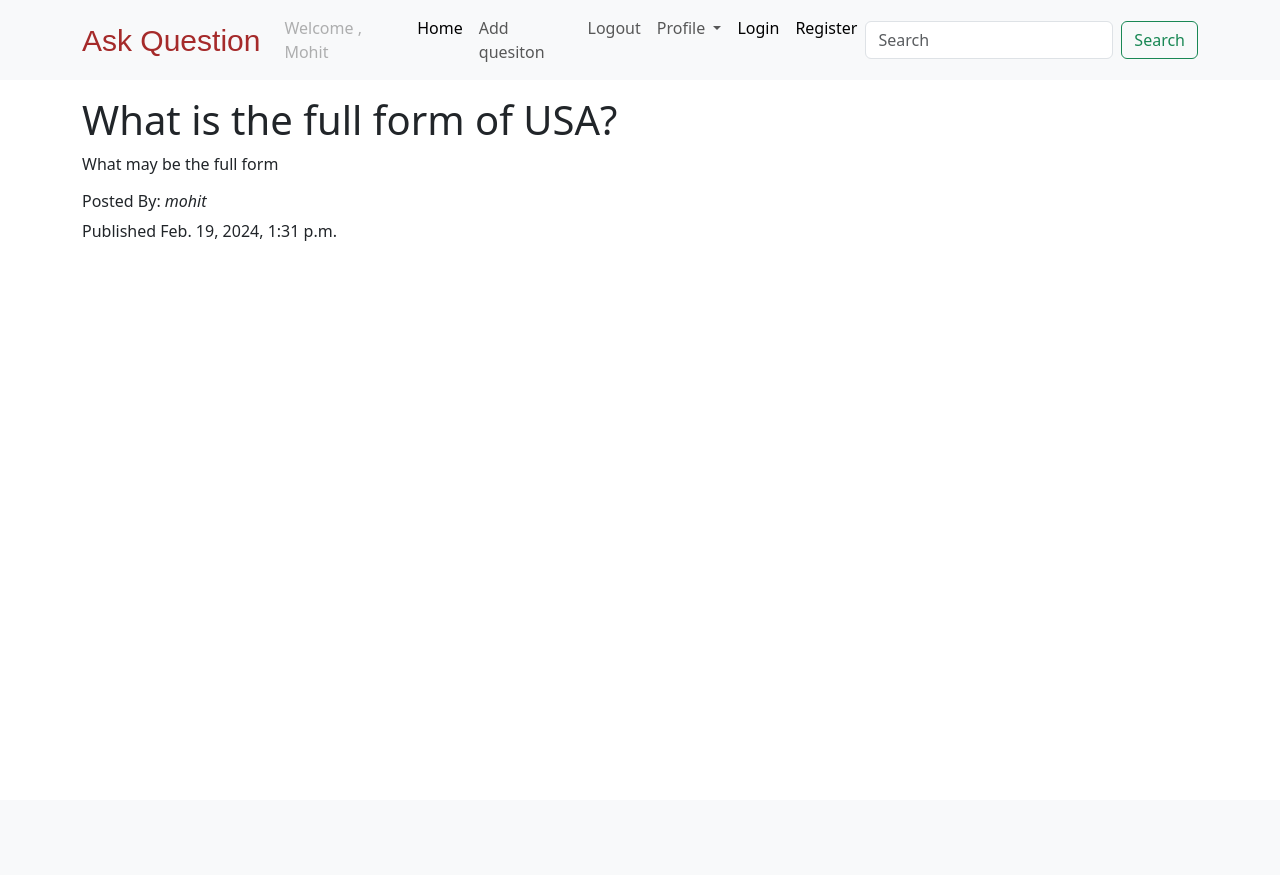
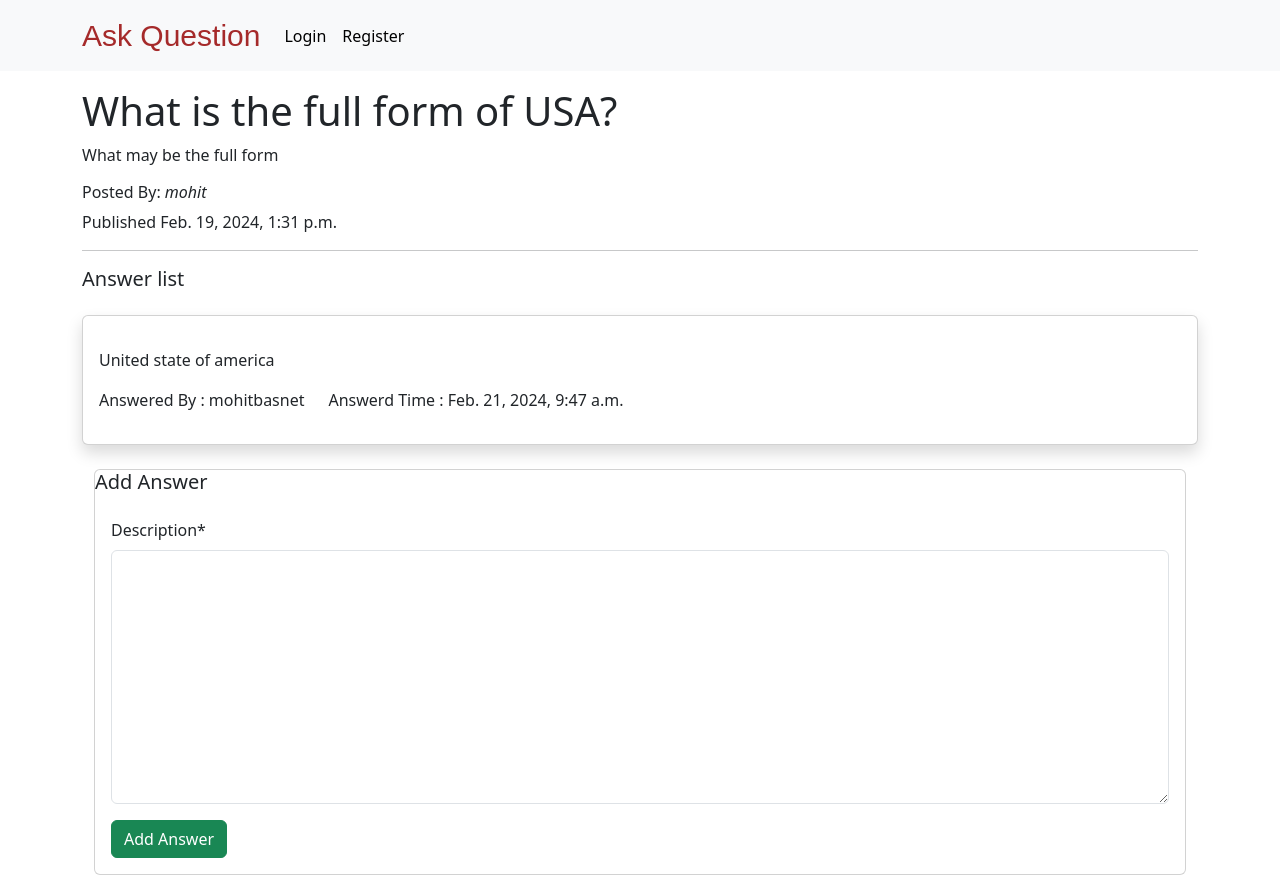
Before and after one commit to Mohitbasnet/QNA-APP-DJANGO, a Django app: a page that uses templates/navbar.html in a window 1280 px wide. Before the commit the page ends 241 px from the top, so only its background shows below. Run offline with Django 5.2, Linux system fonts and the light colour scheme; data comes from the database, SQL or seed files in the repository; both versions use the stored data as it was after the commit; some libraries are stand-ins or nearby versions.

Commit message:
Added answer giving funtionality

```diff
--- a/questions/forms.py
+++ b/questions/forms.py
@@ -1,6 +1,7 @@
 from django import forms
 from django.contrib.auth import get_user_model
-
+from . models import Question,Answer
+from django.forms import ModelForm
 User = get_user_model()
 
 class UserRegistrationForm(forms.ModelForm):
@@ -17,3 +18,14 @@ class UserRegistrationForm(forms.ModelForm):
             raise forms.ValidationError("Password doesn't match")
 
             return cd['password2']
+
+class QuestionRegistrationForm(ModelForm):
+    class Meta:
+        model = Question
+        fields = ('title','body')
+
+
+class AnswerForm(ModelForm):
+    class Meta:
+        model = Answer
+        fields = ('description',)
--- a/questions/models.py
+++ b/questions/models.py
@@ -10,13 +10,13 @@ class Question(models.Model):
     slug = models.SlugField(max_length=250, unique=True)
     author = models.ForeignKey(settings.AUTH_USER_MODEL,
                                on_delete=models.CASCADE,
-                               related_name='quesitons')
+                               related_name='questions')
 
     def __str__(self):
         return self.title
 class Answer(models.Model):
     created_at = models.DateTimeField(auto_now_add=True)
-    description = models.TextField()
+    description  = models.TextField()
     question = models.ForeignKey(Question, on_delete=models.CASCADE,
                                      related_name='answers')
     author = models.ForeignKey(settings.AUTH_USER_MODEL,
--- a/questions/urls.py
+++ b/questions/urls.py
@@ -1,10 +1,11 @@
 
 from django.contrib import admin
 from django.urls import path
-from . views import question_list,question_details,register
+from . views import question_list,question_details,register,create_question
 
 urlpatterns = [
-    path("question/", question_list, name = "question-list"),
+    path("", question_list, name = "question-list"),
     path("question/<slug:slug>/",question_details, name = "question-details"),
     path('register/',register,name = "register"),
+    path('addquestion/',create_question,name = "add-question"),
 ]
--- a/questions/views.py
+++ b/questions/views.py
@@ -1,6 +1,6 @@
-from django.shortcuts import render,get_object_or_404
-from . models import Question
-from . forms import UserRegistrationForm
+from django.shortcuts import render,get_object_or_404,redirect
+from . models import Question,Answer
+from . forms import UserRegistrationForm,QuestionRegistrationForm,AnswerForm
 # Create your views here.
 def question_list(request):
     question_list = Question.objects.all().order_by('-created_at')
@@ -8,7 +8,23 @@ def question_list(request):
 
 def question_details(request,slug):
     question = Question.objects.get(slug = slug)
-    return render(request,"Qdetails.html",{"question":question})
+    answer_list = Answer.objects.filter(question = question)
+
+    #ading answer
+    if request.method == "POST":
+        form = AnswerForm(request.POST)
+        if form.is_valid():
+            answer = form.save(commit=False)
+            answer.author = request.user
+            answer.question = question
+            answer = form.save()
+            return redirect('question-details',slug = slug)
+    else:
+        form = AnswerForm()
+
+
+
+    return render(request,"Qdetails.html",{"question":question,'answer_list':answer_list,"form":form})
 
 def register(request):
 
@@ -28,3 +44,17 @@ def register(request):
 
 
     return render(request,'register.html',{'user_form':user_form})
+
+def create_question(request):
+    if request.method == "POST":
+        question_form = QuestionRegistrationForm(request.POST)
+        if question_form.is_valid():
+            question = question_form.save(commit = False)
+            question.author = request.user
+            question = question_form.save()
+            return redirect('question-list')
+
+    else:
+        question_form = QuestionRegistrationForm()
+
+    return render(request, "add_question.html",{"question_form":question_form})
--- a/templates/Qdetails.html
+++ b/templates/Qdetails.html
@@ -1,5 +1,5 @@
  {% extends "base.html" %}
-
+ {% load crispy_forms_tags%}
 
  {% block title %}
 
@@ -16,6 +16,52 @@
 
     <h6>Posted By: <i> {{question.author}}</i></h6>
     <p>Published {{question.created_at}}</p>
+     <hr>
+     <h5>Answer list</h5>
+ </div>
+
+ <div class ="container">
+   {% for answers in  answer_list%}
+   <div class = "card mt-4 py-3 shadow">
+      <div class = "card-body">
+         <p class= "card-text">{{answers.description}}</p>
+         <div class = "row">
+            <div class = "col col-md-auto">
+               Answered By : {{ answers.author.username}}
+
+
+            </div>
+            <div class = "col col-md-auto">
+               Answerd Time : {{answers.created_at}}
+
+
+            </div>
+
+         </div>
+
+
+
+      </div>
+
+   </div>
+   {% endfor %}
+   <!-- Adding answer -->
+   <div class = "container">
+      <div class = "card mt-4">
+         <form action="" method = "post" novalidate>
+            <h5 class "card header">Add Answer</h5>
+            <div class = "card-body">
+               {% csrf_token%}
+               {{form|crispy}}
+            <input type="submit" value = "Add Answer" class = "btn btn-success">
+
+            </div>
+
+         </form>
+
+      </div>
+
+   </div>
 
  </div>
 
--- a/templates/navbar.html
+++ b/templates/navbar.html
@@ -9,20 +9,27 @@
 
 <nav class="navbar navbar-expand-lg bg-body-tertiary">
     <div class="container">
-      <a class="navbar-brand text-style" href="#">Ask Question</a>
+      <a class="navbar-brand text-style" href="{%url 'question-list'%}">Ask Question</a>
       <button class="navbar-toggler" type="button" data-bs-toggle="collapse" data-bs-target="#navbarSupportedContent" aria-controls="navbarSupportedContent" aria-expanded="false" aria-label="Toggle navigation">
         <span class="navbar-toggler-icon"></span>
       </button>
       <div class="collapse navbar-collapse" id="navbarSupportedContent">
         <ul class="navbar-nav me-auto mb-2 mb-lg-0">
-            <li class="nav-item">
-                <a class="nav-link disabled" aria-disabled="true">Welcome , Mohit</a>
+
+          {% if request.user.is_authenticated %}
+
+            <li class="nav-item mx-3">
+                <a class="nav-link disabled" aria-disabled="true">Welcome,{{request.user.username}}</a>
               </li>
+              <form class="d-flex mx-3" role="search">
+                <input class="form-control me-2" type="search" placeholder="Search" aria-label="Search">
+                <button class="btn btn-outline-success" type="submit">Search</button>
+              </form>
           <li class="nav-item">
             <a class="nav-link active" aria-current="page" href="#">Home</a>
           </li>
           <li class="nav-item">
-            <a class="nav-link" href="#">Add quesiton</a>
+            <a class="nav-link" href="{% url 'add-question'%}">Add quesiton</a>
           </li>
           <li class="nav-item">
             <a class="nav-link" href="{% url 'logout'%}">Logout</a>
@@ -37,6 +44,7 @@
 
               <li><a class="dropdown-item" href="#">Question & Answer</a></li>
             </ul>
+           {% else %}
           </li>
           <li class="nav-item">
             <a class="nav-link active" aria-current="page" href="{% url 'login'%}">Login</a>
@@ -45,12 +53,10 @@
           <li class="nav-item">
             <a class="nav-link active" aria-current="page" href="{% url 'register'%}">Register</a>
           </li>
+          {% endif%}
 
         </ul>
-        <form class="d-flex" role="search">
-          <input class="form-control me-2" type="search" placeholder="Search" aria-label="Search">
-          <button class="btn btn-outline-success" type="submit">Search</button>
-        </form>
+
       </div>
     </div>
   </nav>
```
Also changed, not shown: templates/add_question.html (added, +26 -0 lines), db.sqlite3, questions/migrations/0004_alter_question_author.py (added).
